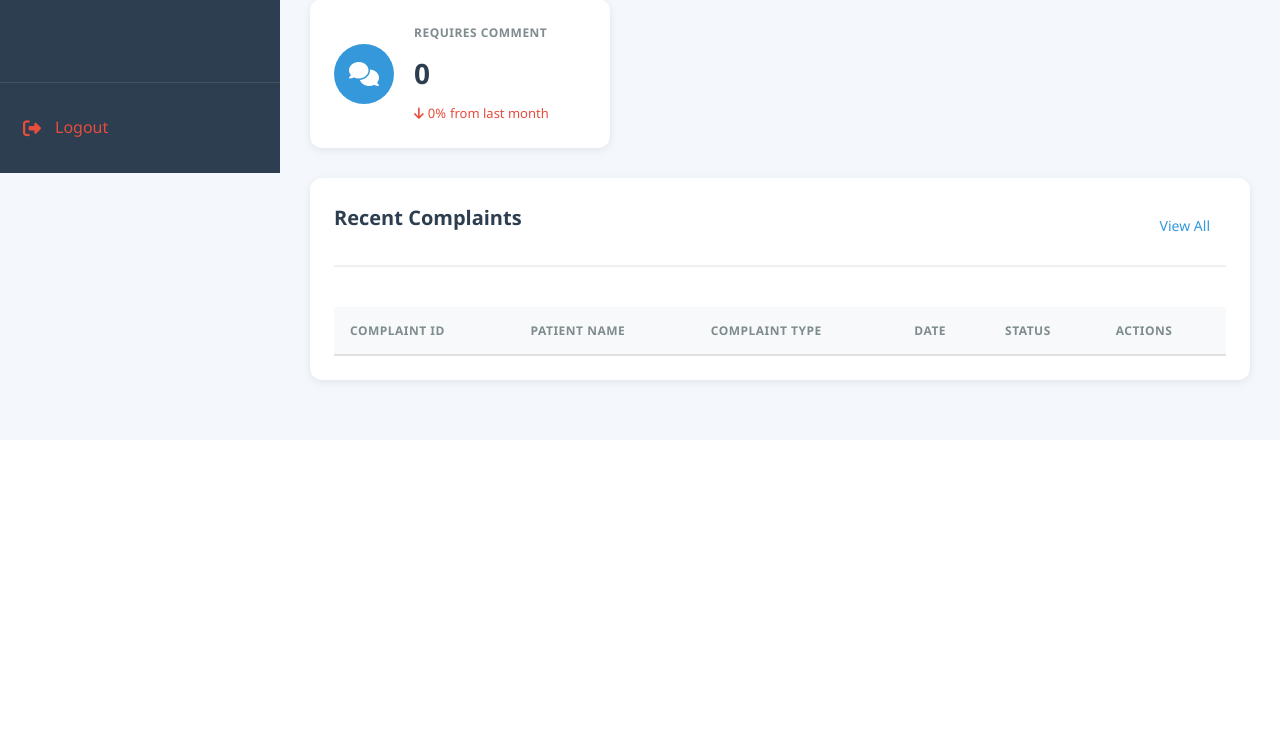
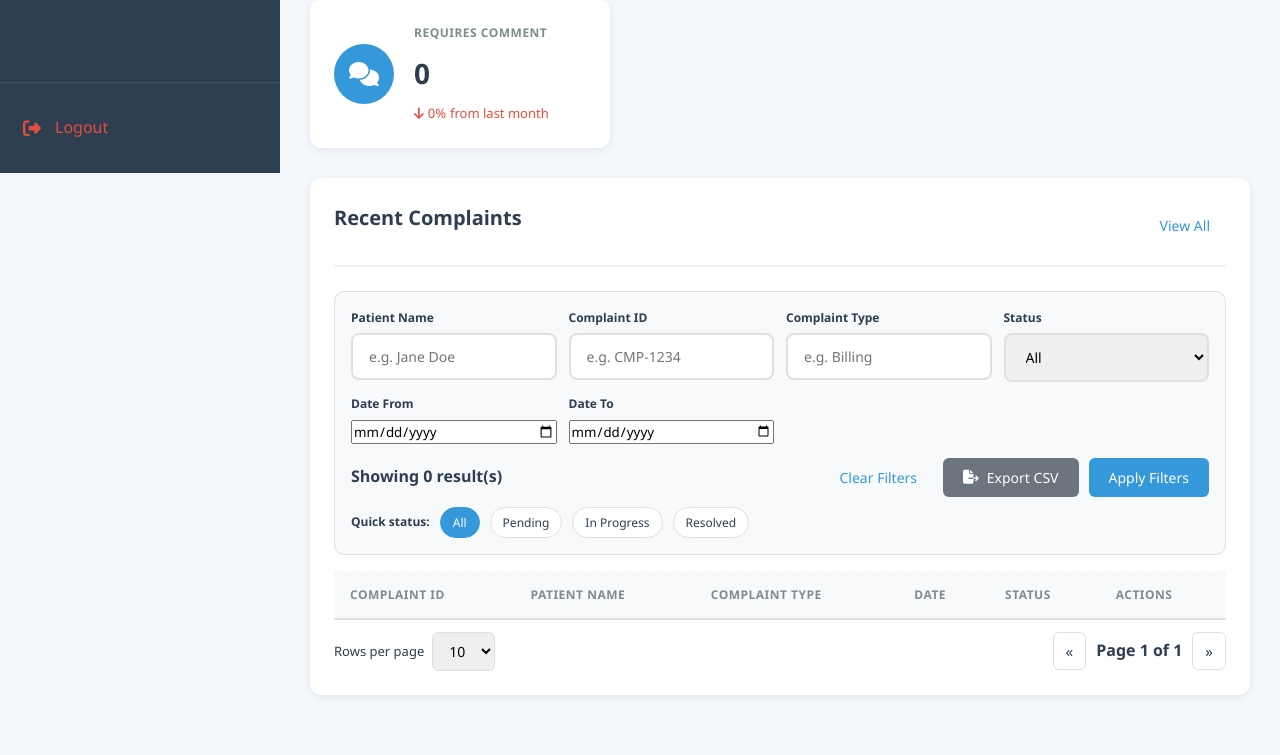
Before and after one commit to Catalyst-OTU/HealthcareChatbot, a FastAPI app: template backend/templates/admin.html in a window 1280 px wide. Shown: the part 627-1382 px from the top of the page. Before the commit the page ends 1015 px from the top, so only its background shows below. Run offline with FastAPI, Linux system fonts and the light colour scheme; the template is opened without the code that fills it, so the values that code supplies are empty; parts of the project's set-up code (start-up, migrations or seed data) failed here and were passed over.

Commit message:
added pagination, filters and export to csv

```diff
--- a/backend/static/admin.js
+++ b/backend/static/admin.js
@@ -1,9 +1,16 @@
 let allComplaints = [];
+let filteredComplaints = [];
+let currentPage = 1;
+let pageSize = 10;
 
 document.addEventListener('DOMContentLoaded', () => {
     loadComplaints();
+    setupModal();
+    setupFilters();
+    setupPagination();
+});
 
-    // Modal elements
+function setupModal() {
     const modal = document.getElementById('edit-modal');
     const closeBtn = document.querySelector('.close');
     const editForm = document.getElementById('edit-form');
@@ -46,7 +53,39 @@ document.addEventListener('DOMContentLoaded', () => {
             .catch(error => console.error('Error:', error));
         });
     }
-});
+}
+
+function setupFilters() {
+    const inputs = [
+        'filter-patient',
+        'filter-id',
+        'filter-type',
+        'filter-status',
+        'filter-date-from',
+        'filter-date-to'
+    ];
+
+    inputs.forEach(id => {
+        const el = document.getElementById(id);
+        if (el) {
+            el.addEventListener('input', () => applyFilters());
+            el.addEventListener('change', () => applyFilters());
+        }
+    });
+
+    // Quick status chips
+    const chips = document.querySelectorAll('.quick-filters .chip');
+    chips.forEach(chip => {
+        chip.addEventListener('click', () => {
+            chips.forEach(c => c.classList.remove('chip-active'));
+            chip.classList.add('chip-active');
+            const status = chip.dataset.status || '';
+            const statusSelect = document.getElementById('filter-status');
+            if (statusSelect) statusSelect.value = status;
+            applyFilters();
+        });
+    });
+}
 
 function loadComplaints() {
     fetch('/api/complaints')
@@ -54,7 +93,7 @@ function loadComplaints() {
         .then(complaints => {
             allComplaints = complaints;
             updateDashboardMetrics(complaints);
-            displayRecentComplaints(complaints);
+            applyFilters(); // render table and counts
         })
         .catch(error => console.error('Error:', error));
 }
@@ -125,18 +164,68 @@ function updateMetricChange(id, value) {
     }
 }
 
-function displayRecentComplaints(complaints) {
+function applyFilters() {
+    const patient = normalize(document.getElementById('filter-patient')?.value);
+    const id = normalize(document.getElementById('filter-id')?.value);
+    const type = normalize(document.getElementById('filter-type')?.value);
+    const status = document.getElementById('filter-status')?.value || '';
+    const dateFrom = document.getElementById('filter-date-from')?.value;
+    const dateTo = document.getElementById('filter-date-to')?.value;
+
+    filteredComplaints = allComplaints.filter(c => {
+        const patientMatch = !patient || normalize(c.Patient_Name).includes(patient);
+        const idMatch = !id || normalize(c.id).includes(id);
+        const typeMatch = !type || normalize(c.Complaint_Type).includes(type);
+        const statusMatch = !status || c.Status === status;
+        const dateMatch = withinDateRange(c.Date_Submitted, dateFrom, dateTo);
+        return patientMatch && idMatch && typeMatch && statusMatch && dateMatch;
+    });
+
+    updateResultsCount(filteredComplaints.length);
+    currentPage = 1;
+    renderComplaintsTable(filteredComplaints);
+}
+
+function withinDateRange(dateString, start, end) {
+    if (!start && !end) return true;
+    const date = new Date(dateString);
+    if (isNaN(date)) return false;
+    if (start) {
+        const startDate = new Date(start);
+        if (date < startDate) return false;
+    }
+    if (end) {
+        const endDate = new Date(end);
+        if (date > endDate) return false;
+    }
+    return true;
+}
+
+function normalize(value = '') {
+    return String(value).toLowerCase().trim();
+}
+
+function updateResultsCount(count) {
+    const el = document.getElementById('results-count');
+    if (el) el.textContent = count;
+}
+
+function renderComplaintsTable(complaints) {
     const tbody = document.querySelector('#complaints-table tbody');
     if (!tbody) return;
 
     tbody.innerHTML = '';
 
-    // Sort by date (most recent first) and take top 10
     const sortedComplaints = [...complaints]
-        .sort((a, b) => new Date(b.Date_Submitted) - new Date(a.Date_Submitted))
-        .slice(0, 10);
+        .sort((a, b) => new Date(b.Date_Submitted) - new Date(a.Date_Submitted));
 
-    sortedComplaints.forEach(complaint => {
+    const totalPages = Math.max(1, Math.ceil(sortedComplaints.length / pageSize));
+    if (currentPage > totalPages) currentPage = totalPages;
+    const start = (currentPage - 1) * pageSize;
+    const pageItems = sortedComplaints.slice(start, start + pageSize);
+    updatePageInfo(currentPage, totalPages);
+
+    pageItems.forEach(complaint => {
         const row = document.createElement('tr');
         const statusClass = complaint.Status.toLowerCase().replace(' ', '-');
 
@@ -155,6 +244,104 @@ function displayRecentComplaints(complaints) {
         `;
         tbody.appendChild(row);
     });
+}
+
+function setupPagination() {
+    const pageSizeSelect = document.getElementById('page-size-select');
+    const prevBtn = document.getElementById('prev-page');
+    const nextBtn = document.getElementById('next-page');
+
+    if (pageSizeSelect) {
+        pageSizeSelect.addEventListener('change', () => {
+            pageSize = parseInt(pageSizeSelect.value, 10) || 10;
+            currentPage = 1;
+            renderComplaintsTable(filteredComplaints);
+        });
+    }
+
+    if (prevBtn) {
+        prevBtn.addEventListener('click', () => {
+            if (currentPage > 1) {
+                currentPage -= 1;
+                renderComplaintsTable(filteredComplaints);
+            }
+        });
+    }
+
+    if (nextBtn) {
+        nextBtn.addEventListener('click', () => {
+            const totalPages = Math.max(1, Math.ceil((filteredComplaints.length || 0) / pageSize));
+            if (currentPage < totalPages) {
+                currentPage += 1;
+                renderComplaintsTable(filteredComplaints);
+            }
+        });
+    }
+}
+
+function updatePageInfo(page, totalPages) {
+    const info = document.getElementById('page-info');
+    if (info) info.textContent = `Page ${page} of ${totalPages}`;
+
+    const prevBtn = document.getElementById('prev-page');
+    const nextBtn = document.getElementById('next-page');
+    if (prevBtn) prevBtn.disabled = page <= 1;
+    if (nextBtn) nextBtn.disabled = page >= totalPages;
+}
+
+function clearFilters() {
+    const fields = ['filter-patient', 'filter-id', 'filter-type', 'filter-status', 'filter-date-from', 'filter-date-to'];
+    fields.forEach(id => {
+        const el = document.getElementById(id);
+        if (el) el.value = '';
+    });
+
+    const chips = document.querySelectorAll('.quick-filters .chip');
+    chips.forEach(c => c.classList.remove('chip-active'));
+    const allChip = document.querySelector('.quick-filters .chip[data-status=""]');
+    if (allChip) allChip.classList.add('chip-active');
+
+    applyFilters();
+    const table = document.getElementById('complaints-table');
+    if (table) table.scrollIntoView({ behavior: 'smooth' });
+}
+
+function showAllComplaints() {
+    clearFilters();
+}
+
+function exportData() {
+    const data = (filteredComplaints && filteredComplaints.length) ? filteredComplaints : allComplaints;
+    if (!data || data.length === 0) {
+        alert('No complaints to export.');
+        return;
+    }
+
+    const headers = ['Complaint ID', 'Patient Name', 'Complaint Type', 'Description', 'Date Submitted', 'Status', 'Admin Comment'];
+    const rows = data.map(c => [
+        c.id,
+        c.Patient_Name,
+        c.Complaint_Type,
+        c.Description,
+        c.Date_Submitted,
+        c.Status,
+        c.Admin_Comment || ''
+    ]);
+
+    const csv = [headers, ...rows]
+        .map(row => row.map(cell => `"${String(cell ?? '').replace(/"/g, '""')}"`).join(','))
+        .join('\n');
+
+    const blob = new Blob([csv], { type: 'text/csv;charset=utf-8;' });
+    const url = URL.createObjectURL(blob);
+    const link = document.createElement('a');
+    link.href = url;
+    const timestamp = new Date().toISOString().slice(0, 10);
+    link.download = `complaints-${timestamp}.csv`;
+    document.body.appendChild(link);
+    link.click();
+    document.body.removeChild(link);
+    URL.revokeObjectURL(url);
 }
 
 function editComplaint(id, status, comment) {
--- a/backend/static/style.css
+++ b/backend/static/style.css
@@ -175,6 +175,14 @@ body {
     align-items: center;
     gap: 8px;
     transition: background 0.3s;
+}
+
+.btn-icon.secondary {
+    background: #6c757d;
+}
+
+.btn-icon.secondary:hover {
+    background: #5a6268;
 }
 
 .btn-icon:hover {
@@ -554,6 +562,144 @@ table tbody tr:last-child td {
     border-bottom: none;
 }
 
+/* FILTERS */
+.filters {
+    background: #f8f9fa;
+    border: 1px solid #e0e0e0;
+    border-radius: 10px;
+    padding: 16px;
+    margin-bottom: 16px;
+}
+
+.filter-row {
+    display: grid;
+    grid-template-columns: repeat(auto-fit, minmax(180px, 1fr));
+    gap: 12px;
+}
+
+.filter-group {
+    display: flex;
+    flex-direction: column;
+    gap: 6px;
+}
+
+.filter-group label {
+    font-size: 12px;
+    font-weight: 700;
+    color: #2c3e50;
+}
+
+.filter-actions {
+    display: flex;
+    justify-content: space-between;
+    align-items: center;
+    margin-top: 14px;
+    flex-wrap: wrap;
+    gap: 12px;
+}
+
+.filter-buttons {
+    display: flex;
+    gap: 10px;
+    flex-wrap: wrap;
+}
+
+.results-count {
+    font-weight: 600;
+    color: #2c3e50;
+}
+
+.quick-filters {
+    display: flex;
+    align-items: center;
+    flex-wrap: wrap;
+    gap: 10px;
+    margin-top: 10px;
+}
+
+.quick-filter-label {
+    font-size: 12px;
+    font-weight: 700;
+    color: #2c3e50;
+}
+
+.chip {
+    border: 1px solid #e0e0e0;
+    background: white;
+    color: #2c3e50;
+    padding: 6px 12px;
+    border-radius: 16px;
+    font-size: 12px;
+    cursor: pointer;
+    transition: all 0.2s ease;
+}
+
+.chip:hover {
+    border-color: #3498db;
+    color: #3498db;
+}
+
+.chip-active {
+    background: #3498db;
+    color: white;
+    border-color: #3498db;
+}
+
+/* PAGINATION */
+.pagination {
+    display: flex;
+    justify-content: space-between;
+    align-items: center;
+    gap: 12px;
+    margin-top: 12px;
+    flex-wrap: wrap;
+}
+
+.page-size {
+    display: flex;
+    align-items: center;
+    gap: 8px;
+    font-size: 13px;
+    color: #2c3e50;
+}
+
+.page-size select {
+    padding: 8px 12px;
+    border: 1px solid #e0e0e0;
+    border-radius: 6px;
+}
+
+.page-controls {
+    display: flex;
+    align-items: center;
+    gap: 10px;
+}
+
+.page-btn {
+    background: white;
+    border: 1px solid #e0e0e0;
+    color: #2c3e50;
+    padding: 8px 12px;
+    border-radius: 6px;
+    cursor: pointer;
+    transition: all 0.2s ease;
+}
+
+.page-btn:hover:not(:disabled) {
+    border-color: #3498db;
+    color: #3498db;
+}
+
+.page-btn:disabled {
+    opacity: 0.5;
+    cursor: not-allowed;
+}
+
+#page-info {
+    font-weight: 600;
+    color: #2c3e50;
+}
+
 /* ACTION BUTTONS */
 .action-btn {
     background: #3498db;
--- a/backend/templates/admin.html
+++ b/backend/templates/admin.html
@@ -187,6 +187,61 @@
             <button class="btn-text" onclick="showAllComplaints()">View All</button>
         </div>
         <div id="complaints-table-container" class="table-container">
+            <!-- Filters -->
+            <div class="filters">
+                <div class="filter-row">
+                    <div class="filter-group">
+                        <label>Patient Name</label>
+                        <input type="text" id="filter-patient" placeholder="e.g. Jane Doe">
+                    </div>
+                    <div class="filter-group">
+                        <label>Complaint ID</label>
+                        <input type="text" id="filter-id" placeholder="e.g. CMP-1234">
+                    </div>
+                    <div class="filter-group">
+                        <label>Complaint Type</label>
+                        <input type="text" id="filter-type" placeholder="e.g. Billing">
+                    </div>
+                    <div class="filter-group">
+                        <label>Status</label>
+                        <select id="filter-status">
+                            <option value="">All</option>
+                            <option value="Pending">Pending</option>
+                            <option value="In Progress">In Progress</option>
+                            <option value="Resolved">Resolved</option>
+                        </select>
+                    </div>
+                    <div class="filter-group">
+                        <label>Date From</label>
+                        <input type="date" id="filter-date-from">
+                    </div>
+                    <div class="filter-group">
+                        <label>Date To</label>
+                        <input type="date" id="filter-date-to">
+                    </div>
+                </div>
+
+                <div class="filter-actions">
+                    <div class="results-count">Showing <span id="results-count">0</span> result(s)</div>
+                    <div class="filter-buttons">
+                        <button type="button" class="btn-text" onclick="clearFilters()">Clear Filters</button>
+                        <button type="button" class="btn-icon secondary" onclick="exportData()">
+                            <i class="fas fa-file-export"></i>
+                            Export CSV
+                        </button>
+                        <button type="button" class="btn-icon" onclick="applyFilters()">Apply Filters</button>
+                    </div>
+                </div>
+
+                <div class="quick-filters">
+                    <span class="quick-filter-label">Quick status:</span>
+                    <button type="button" class="chip chip-active" data-status="">All</button>
+                    <button type="button" class="chip" data-status="Pending">Pending</button>
+                    <button type="button" class="chip" data-status="In Progress">In Progress</button>
+                    <button type="button" class="chip" data-status="Resolved">Resolved</button>
+                </div>
+            </div>
+
             <table id="complaints-table">
                 <thead>
                     <tr>
@@ -202,6 +257,22 @@
                     <!-- Complaints will be loaded here via JS -->
                 </tbody>
             </table>
+            <div class="pagination">
+                <div class="page-size">
+                    <label for="page-size-select">Rows per page</label>
+                    <select id="page-size-select">
+                        <option value="5">5</option>
+                        <option value="10" selected>10</option>
+                        <option value="20">20</option>
+                        <option value="50">50</option>
+                    </select>
+                </div>
+                <div class="page-controls">
+                    <button class="page-btn" id="prev-page">&laquo;</button>
+                    <span id="page-info">Page 1 of 1</span>
+                    <button class="page-btn" id="next-page">&raquo;</button>
+                </div>
+            </div>
         </div>
     </div>
 </div>
@@ -229,13 +300,4 @@
 
 {% block scripts %}
 <script src="/static/admin.js"></script>
-<script>
-function exportData() {
-    alert('Export functionality coming soon!');
-}
-
-function showAllComplaints() {
-    document.getElementById('all-complaints-link').click();
-}
-</script>
 {% endblock %}
```
